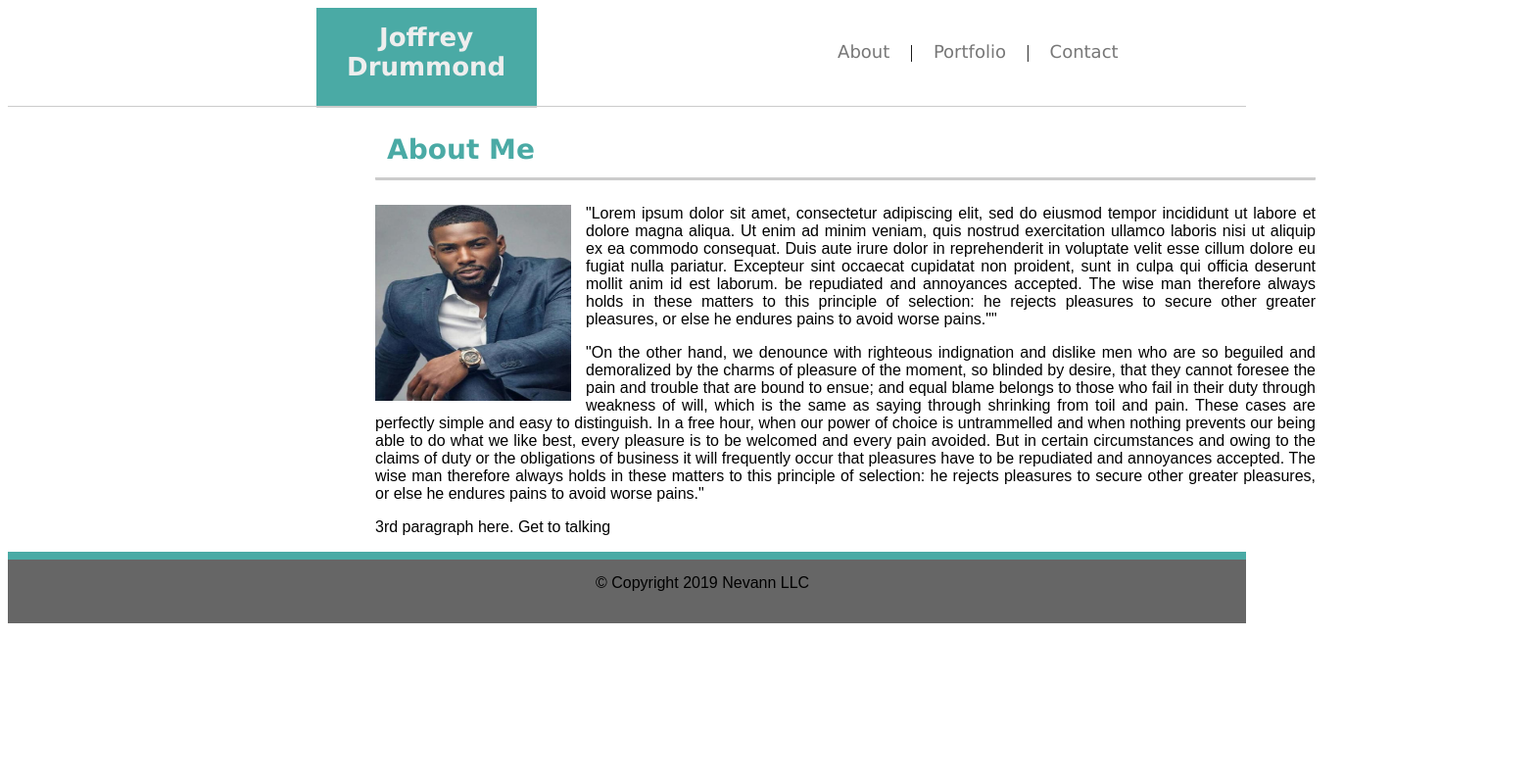
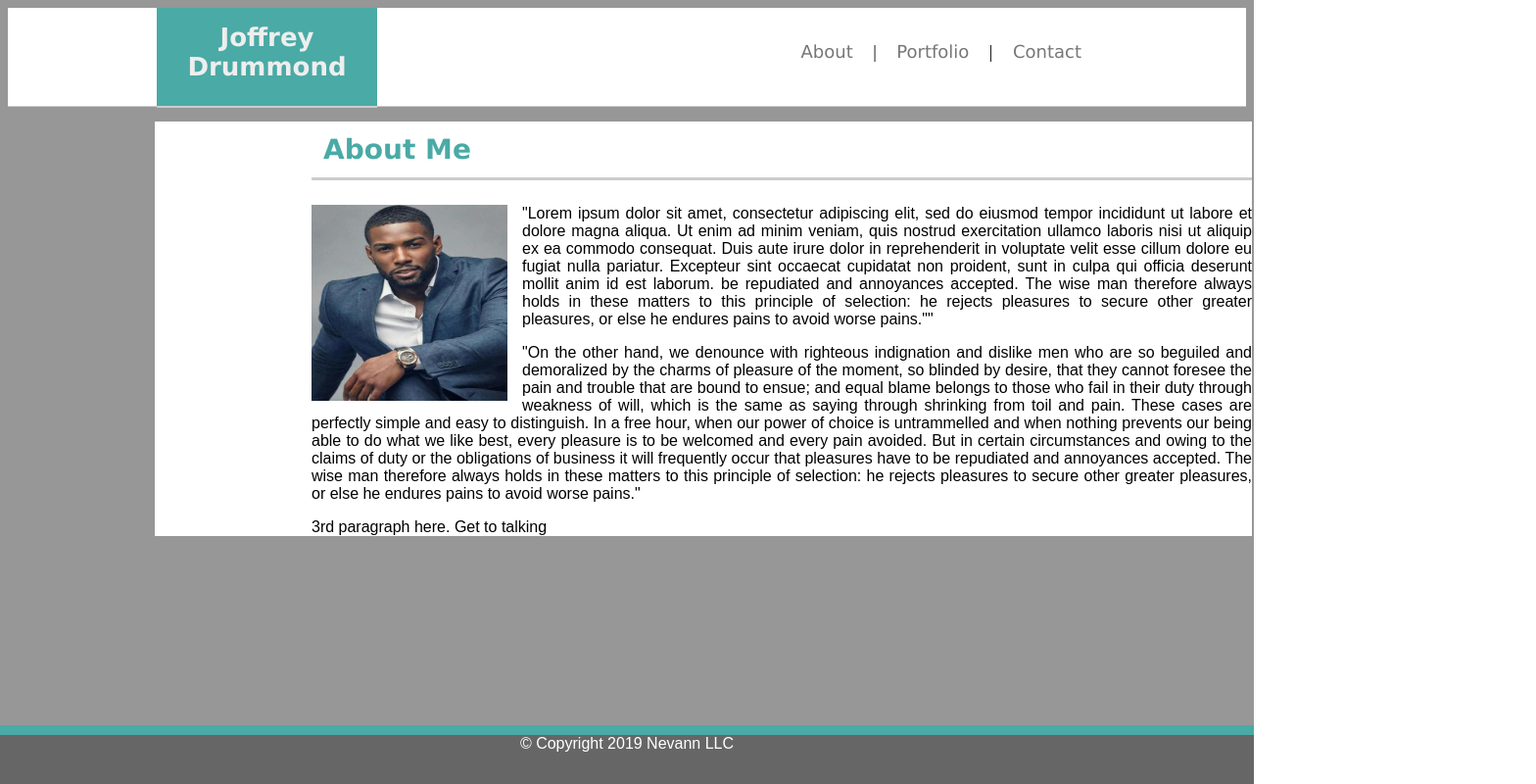
Before and after one commit to MamaRussia/mamarussia.github.io, a plain HTML site: page Basic-Portfolio/Index.html in a window 1280 px wide. Shown: the whole page at 98% size, 1568 px wide, since content can reach past the window. Drawn offline with Linux system fonts and the light colour scheme.

Commit message:
background added - still needs more styling

```diff
--- a/Basic-Portfolio/Assets/css/style.css
+++ b/Basic-Portfolio/Assets/css/style.css
@@ -2,7 +2,6 @@
 header {
     width: 100%;
     height: 100px;
-
     background-color: #ffffff;
     border-bottom: 1px solid #cccccc;
 }
@@ -10,8 +9,8 @@ header {
 .header {
     height: 100px;
     width: 960px;
-    margin-right: 15%;
-    margin-left: 15%;
+    margin-right: auto;
+    margin-left: auto;
 }
 
 .name {
@@ -19,8 +18,7 @@ header {
     float: left;
     width: 225px;
     color: #ffffff;
-	height: 100%;
-	margin: 0px 125px 20px 125px;
+	  height: 100%;
     border-bottom: 2px solid #cccccc;
     text-align: center;
 
@@ -64,9 +62,12 @@ h1 {
 
 
   /* css that changes content and images */
-  p {
+	body {
+		background: url(../Images/grey-background.png);
+		}
+
+	p {
 	text-align: justify;
-	float: center;
 	background-color: #ffffff;
 	font-family: 'Arial', 'Helvetica Neue', Helvetica, sans-serif;
   }
@@ -95,9 +96,9 @@ h1 {
 
   .content {
 	margin-left: 150px;
-	padding-right: 300px;
 
-	width:960px;
+
+	width:250px;
 	background-color: #ffffff;
   }
 
@@ -110,16 +111,25 @@ h1 {
 
 .container1 {
   background-color: white;
-  margin-left: 225px;
-  width: 960px;
+	width: 960px;
+	margin-left: 160px
 }
 
 
 
  /* css that changes footer */
   footer {
-	border-top: 8px solid #4aaaa5;
-	background-color: #666666;
+		font-family: Arial, Helvetica, sans-serif;
+    position: fixed;
+    left: 0;
+    bottom: 0;
+    width: 100%;
+    background-color: #666666;
+    color: #ffffff;
+		text-align: center;
+		vertical-align: bottom;
+    height: 50px;
+    border-top: 10px solid #4aaaa5;
   }
 
   .footer {
--- a/Basic-Portfolio/Index.html
+++ b/Basic-Portfolio/Index.html
@@ -71,9 +71,7 @@
 
 
     <footer>
-        <div class="footer">
             &copy; Copyright 2019 Nevann LLC
-        </div>
     </footer>
 
 </body>
```
Also changed, not shown: Basic-Portfolio/Contact.html (+0 -2 lines), Basic-Portfolio/Portfolio.html (+0 -2 lines), Basic-Portfolio/Assets/Images/grey-background.png (added).
